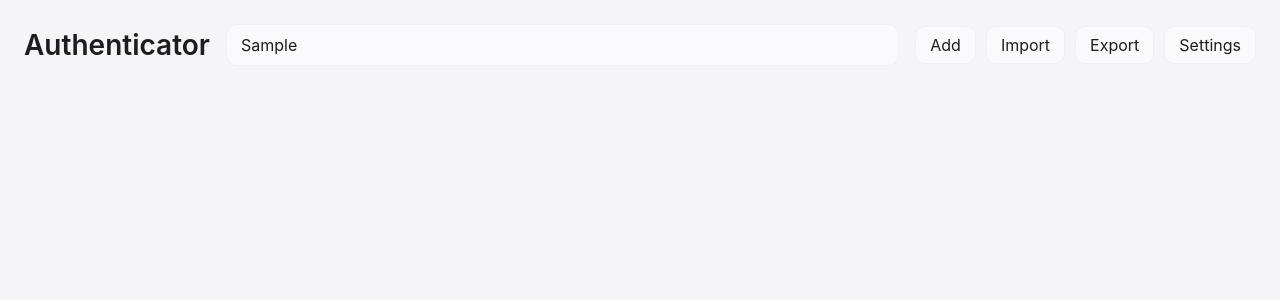
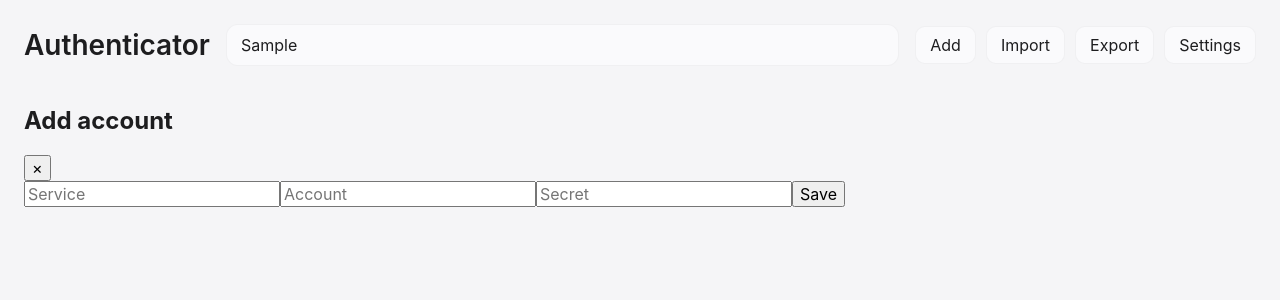
Before and after one commit to shaokun11/google2fa-win, a Vue app: page / in a window 1280 px wide. Both pictures are taken after typing "Sample" into the empty fields and a click on the button "Add". Shown: the top 300 px of the page. Built offline with nearby package versions, Linux system fonts and the light colour scheme.

Commit message:
feat: add account management workflows

```diff
--- a/src/App.vue
+++ b/src/App.vue
@@ -1,6 +1,8 @@
 <script setup lang="ts">
+import { ref } from 'vue'
 import AppHeader from './components/AppHeader.vue'
 import AccountGrid from './components/AccountGrid.vue'
+import AddModal from './components/modals/AddModal.vue'
 import { useAccounts } from './composables/useAccounts'
 import { useI18n } from './composables/useI18n'
 import { useTicker } from './composables/useTicker'
@@ -9,6 +11,12 @@ import './styles/global.css'
 const accountStore = useAccounts()
 const i18n = useI18n()
 const { now } = useTicker()
+const addModalOpen = ref(false)
+
+const handleAddAccount = (payload: { service: string; account: string; secret: string }) => {
+  accountStore.addAccount(payload)
+  addModalOpen.value = false
+}
 </script>
 
 <template>
@@ -17,8 +25,15 @@ const { now } = useTicker()
       :title="i18n.t('app.title')"
       :search="accountStore.search.value"
       @update:search="accountStore.search.value = $event"
+      @add="addModalOpen = true"
     />
 
     <AccountGrid :accounts="accountStore.filteredAccounts.value" :now="now" />
+
+    <AddModal
+      :open="addModalOpen"
+      @close="addModalOpen = false"
+      @submit="handleAddAccount"
+    />
   </main>
 </template>
--- /dev/null
+++ b/src/components/base/BaseButton.vue
@@ -0,0 +1,13 @@
+<template>
+  <button class="base-button" :type="type">
+    <slot />
+  </button>
+</template>
+
+<script setup lang="ts">
+withDefaults(defineProps<{
+  type?: 'button' | 'submit' | 'reset'
+}>(), {
+  type: 'button'
+})
+</script>
--- /dev/null
+++ b/src/components/base/BaseModal.vue
@@ -0,0 +1,24 @@
+<script setup lang="ts">
+const props = defineProps<{
+  open: boolean
+  title: string
+}>()
+
+const emit = defineEmits<{
+  close: []
+}>()
+</script>
+
+<template>
+  <div v-if="props.open" class="base-modal__backdrop" @click.self="emit('close')">
+    <section class="base-modal">
+      <header class="base-modal__header">
+        <h2 class="base-modal__title">{{ props.title }}</h2>
+        <button type="button" @click="emit('close')">×</button>
+      </header>
+      <div class="base-modal__content">
+        <slot />
+      </div>
+    </section>
+  </div>
+</template>
--- /dev/null
+++ b/src/components/modals/AddModal.vue
@@ -0,0 +1,58 @@
+<script setup lang="ts">
+import { reactive, watch } from 'vue'
+import BaseModal from '../base/BaseModal.vue'
+import BaseButton from '../base/BaseButton.vue'
+
+const props = defineProps<{
+  open: boolean
+  initial?: {
+    service: string
+    account: string
+    secret: string
+  }
+}>()
+
+const emit = defineEmits<{
+  close: []
+  submit: [{
+    service: string
+    account: string
+    secret: string
+  }]
+}>()
+
+const form = reactive({
+  service: props.initial?.service ?? '',
+  account: props.initial?.account ?? '',
+  secret: props.initial?.secret ?? ''
+})
+
+watch(
+  () => props.initial,
+  (value) => {
+    form.service = value?.service ?? ''
+    form.account = value?.account ?? ''
+    form.secret = value?.secret ?? ''
+  },
+  { immediate: true }
+)
+
+const onSubmit = () => {
+  emit('submit', {
+    service: form.service.trim(),
+    account: form.account.trim(),
+    secret: form.secret.trim()
+  })
+}
+</script>
+
+<template>
+  <BaseModal :open="open" title="Add account" @close="emit('close')">
+    <form class="stack" @submit.prevent="onSubmit">
+      <input name="service" v-model="form.service" placeholder="Service" />
+      <input name="account" v-model="form.account" placeholder="Account" />
+      <input name="secret" v-model="form.secret" placeholder="Secret" />
+      <BaseButton type="submit">Save</BaseButton>
+    </form>
+  </BaseModal>
+</template>
--- a/src/composables/useAccounts.ts
+++ b/src/composables/useAccounts.ts
@@ -25,6 +25,22 @@ export const useAccounts = () => {
     persist()
   }
 
+  const updateAccount = (id: string, patch: Pick<Account, 'service' | 'account' | 'secret'>) => {
+    accounts.value = accounts.value.map((item) => (
+      item.id === id
+        ? { ...item, ...patch }
+        : item
+    ))
+    persist()
+  }
+
+  const removeAccount = (id: string) => {
+    accounts.value = accounts.value
+      .filter((item) => item.id !== id)
+      .map((item, index) => ({ ...item, order: index }))
+    persist()
+  }
+
   const filteredAccounts = computed(() => {
     const query = search.value.trim().toLowerCase()
     if (!query) {
@@ -36,5 +52,12 @@ export const useAccounts = () => {
       .sort((a, b) => a.order - b.order)
   })
 
-  return { accounts, search, filteredAccounts, addAccount }
+  return {
+    accounts,
+    search,
+    filteredAccounts,
+    addAccount,
+    updateAccount,
+    removeAccount
+  }
 }
```
Also changed, not shown: 1 other file (tests, documents, lock files or other folders).
